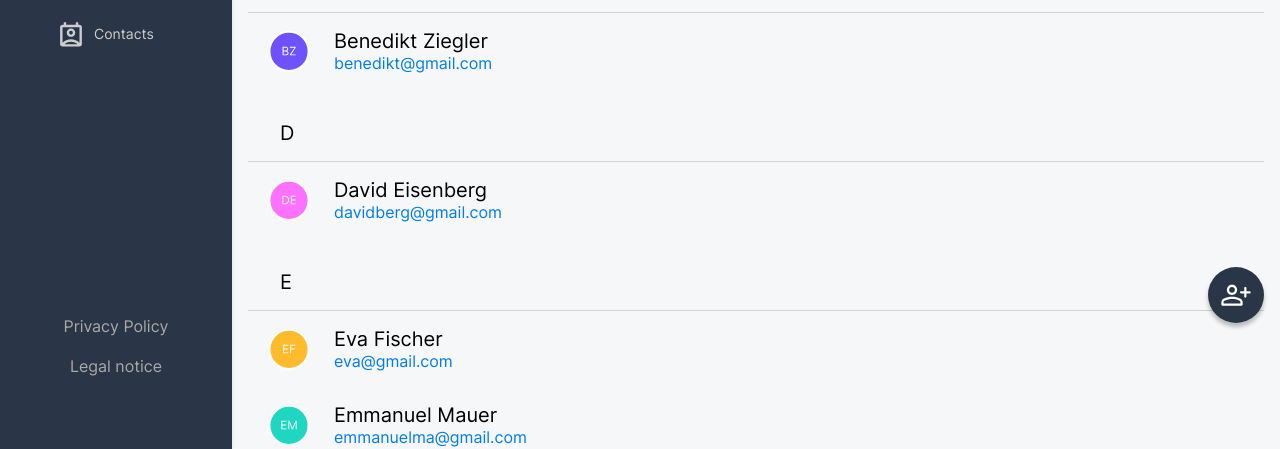
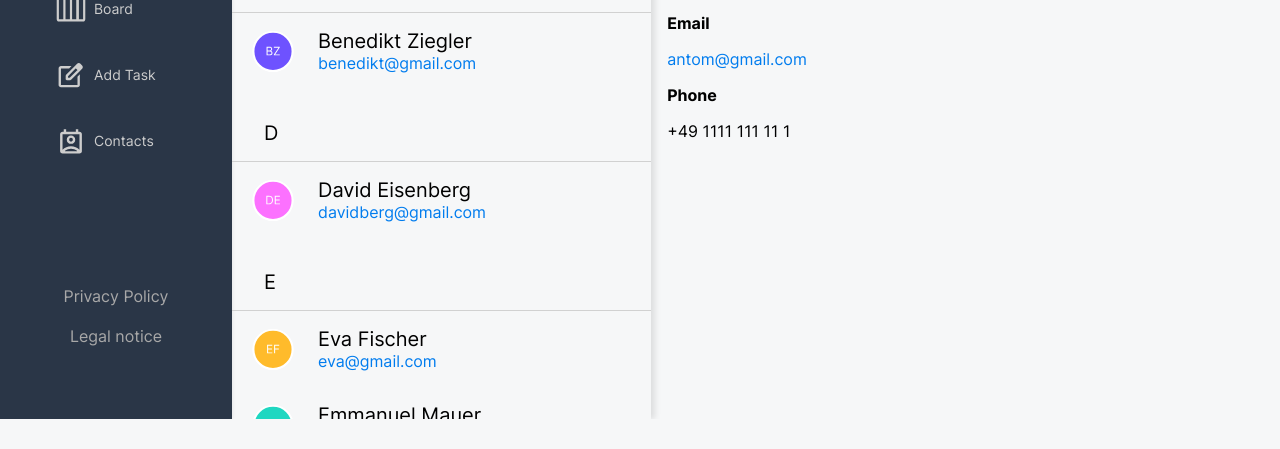
Before and after one commit to HoferDavid/join, a plain HTML site: page html/contacts.html in a window 1280 px wide. Shown: the part 381-830 px from the top of the page. After the commit the page ends 800 px from the top, so only its background shows below. Drawn offline with Linux system fonts and the light colour scheme.

Commit message:
started contacts responsive

```diff
--- a/style.css
+++ b/style.css
@@ -181,7 +181,6 @@ body {
   gap: 4px;
   display: none;
   flex-direction: column;
-  padding: 244px 0px 0px 0px;
 }
 
 .menuLegalLinks {
--- a/style/contacts.css
+++ b/style/contacts.css
@@ -2,6 +2,8 @@
   padding: 0 16px;
   position: relative;
   overflow-x: hidden;
+  display: flex;
+  flex-direction: row-reverse;
 }
 
 #contactsDetail {
@@ -23,6 +25,7 @@
   flex-direction: column;
   z-index: 1;
   padding: 32px 0;
+  overflow-y: auto;
 }
 
 .workContact {
@@ -395,7 +398,31 @@ No media query for `xs` since this is the default in Bootstrap*/
 @media (min-width: 768px) {}
 
 /*Large devices (desktops, 992px and up)*/
-@media (min-width: 992px) {}
+@media (min-width: 992px) {
+  .contentSection {
+    padding: 0;
+  }
+
+  #contactsDetail {
+    position: initial;
+    padding: 16px;
+    height: 100%;
+    width: 60%;
+    transform: translate(0);
+    z-index: 0;
+    background-color: unset;
+  }
+
+  .contactsGeneral {
+    width: 40%;
+    box-shadow: 4px 0 6px 0 rgba(0, 0, 0, 0.1);
+  }
+
+  .moreIcon,
+  .backArrow {
+    display: none;
+  }
+}
 
 /*X-Large devices (large desktops, 1200px and up)*/
 @media (min-width: 1200px) {}
```
